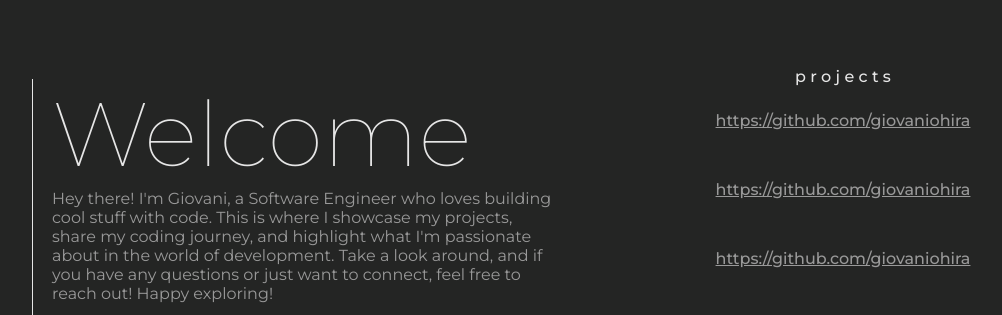
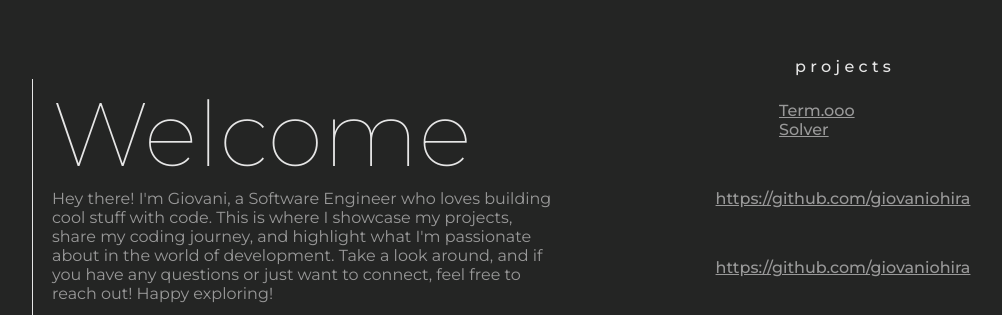
Before and after one commit to giovaniohira/portfolio, a plain HTML site: page index.html in a window 1280 px wide. Shown: the part 164-479 px from the top of the page, without its empty margins (168-1170 px from the left). Drawn offline with Linux system fonts and the light colour scheme.

Commit message:
add termooo solver to the projects links

```diff
--- a/index.html
+++ b/index.html
@@ -23,7 +23,7 @@
         </div>
         <div class="projects">
             <p>p r o j e c t s</p>
-            <a href="https://github.com/giovaniohira" target="_blank">https://github.com/giovaniohira</a>
+            <a href="https://github.com/giovaniohira/termooo-solver" target="_blank">Term.ooo Solver</a>
             <a href="https://github.com/giovaniohira" target="_blank">https://github.com/giovaniohira</a>
             <a href="https://github.com/giovaniohira" target="_blank">https://github.com/giovaniohira</a>
             <a href="https://github.com/giovaniohira" target="_blank">https://github.com/giovaniohira</a>
```
